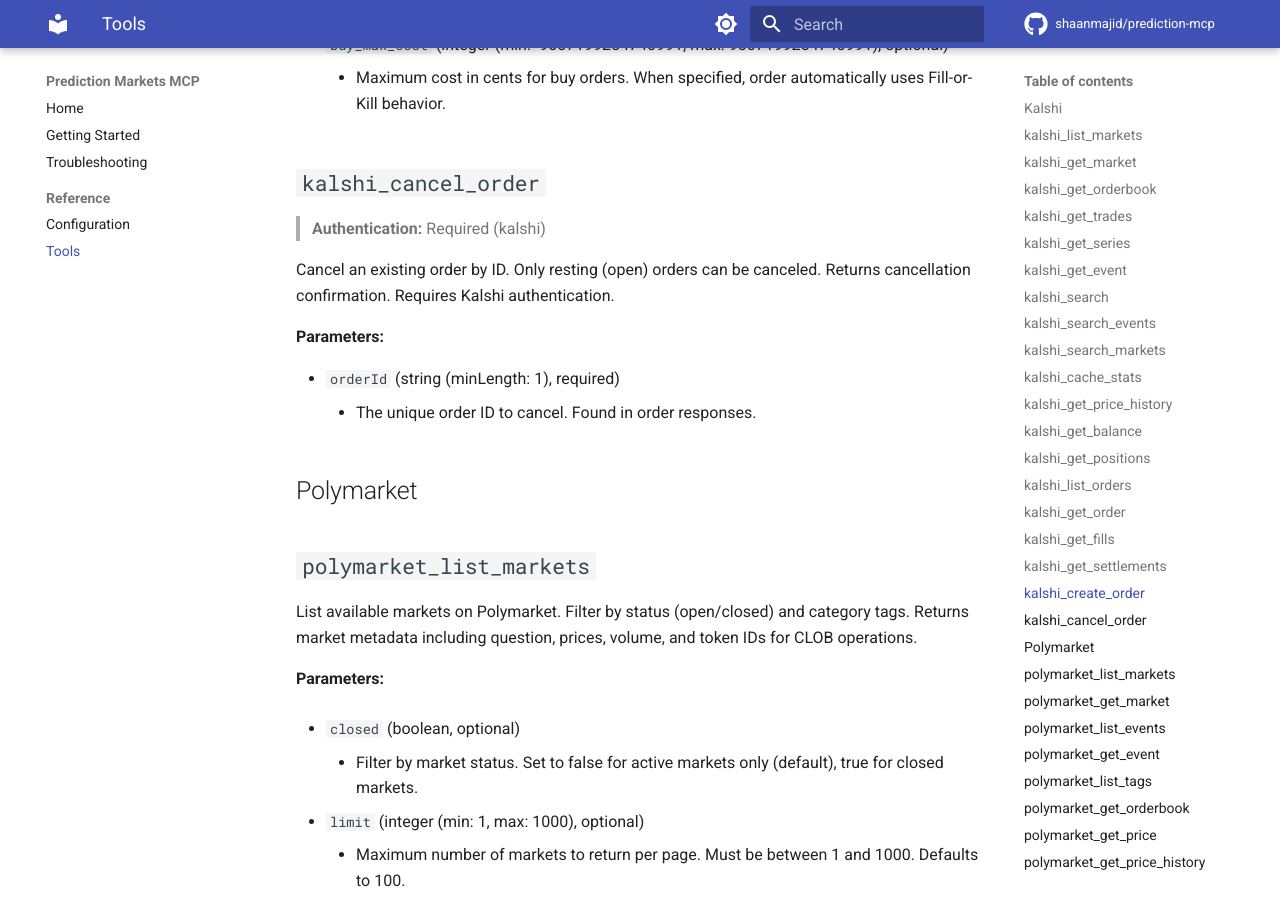
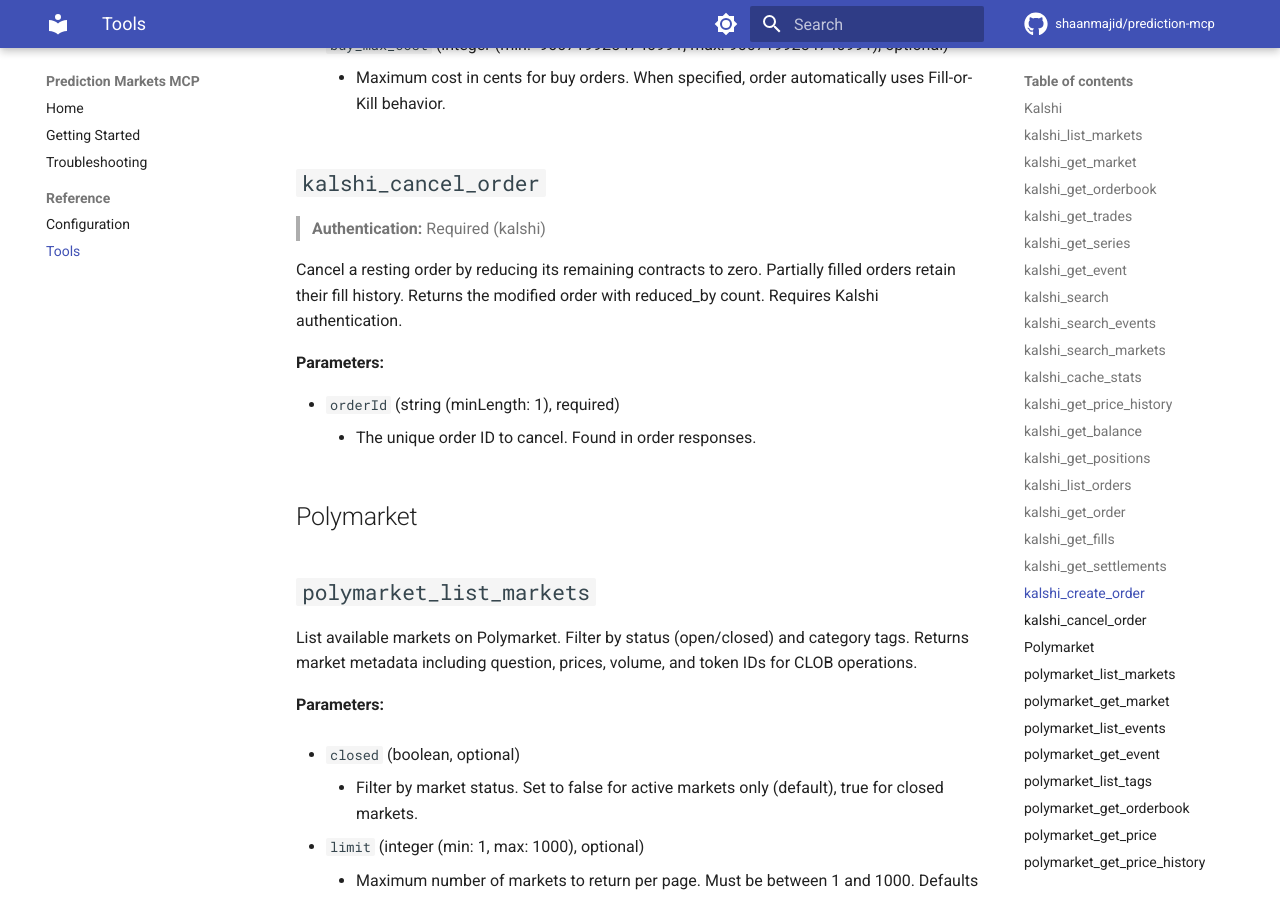
Before and after one commit to shaanmajid/prediction-mcp, an MkDocs documentation site: the page built from docs/reference/tools.md, in a window 1280 px wide and 900 px high, scrolled down 8370 px. Built offline with MkDocs 1.6.1 and Material for MkDocs 9.7.7, drawn with Linux system fonts in a browser that asks for light colours; comment, search, counter and statistics services are not loaded.

Commit message:
docs: clarify kalshi_cancel_order reduces contracts, doesn't delete (#113)
The cancel order endpoint zeros remaining contracts rather than deleting
the order. This preserves fill history for partially filled orders.
Updated description to match Kalshi API docs.

```diff
--- a/docs/reference/tools.md
+++ b/docs/reference/tools.md
@@ -304,7 +304,7 @@ Create a new order on Kalshi. WARNING: This places a real trade with real money.
 
 > **Authentication:** Required (kalshi)
 
-Cancel an existing order by ID. Only resting (open) orders can be canceled. Returns cancellation confirmation. Requires Kalshi authentication.
+Cancel a resting order by reducing its remaining contracts to zero. Partially filled orders retain their fill history. Returns the modified order with reduced_by count. Requires Kalshi authentication.
 
 **Parameters:**
 
```
Also changed, not shown: docs/index.md (+1 -1 lines), 1 other file.
